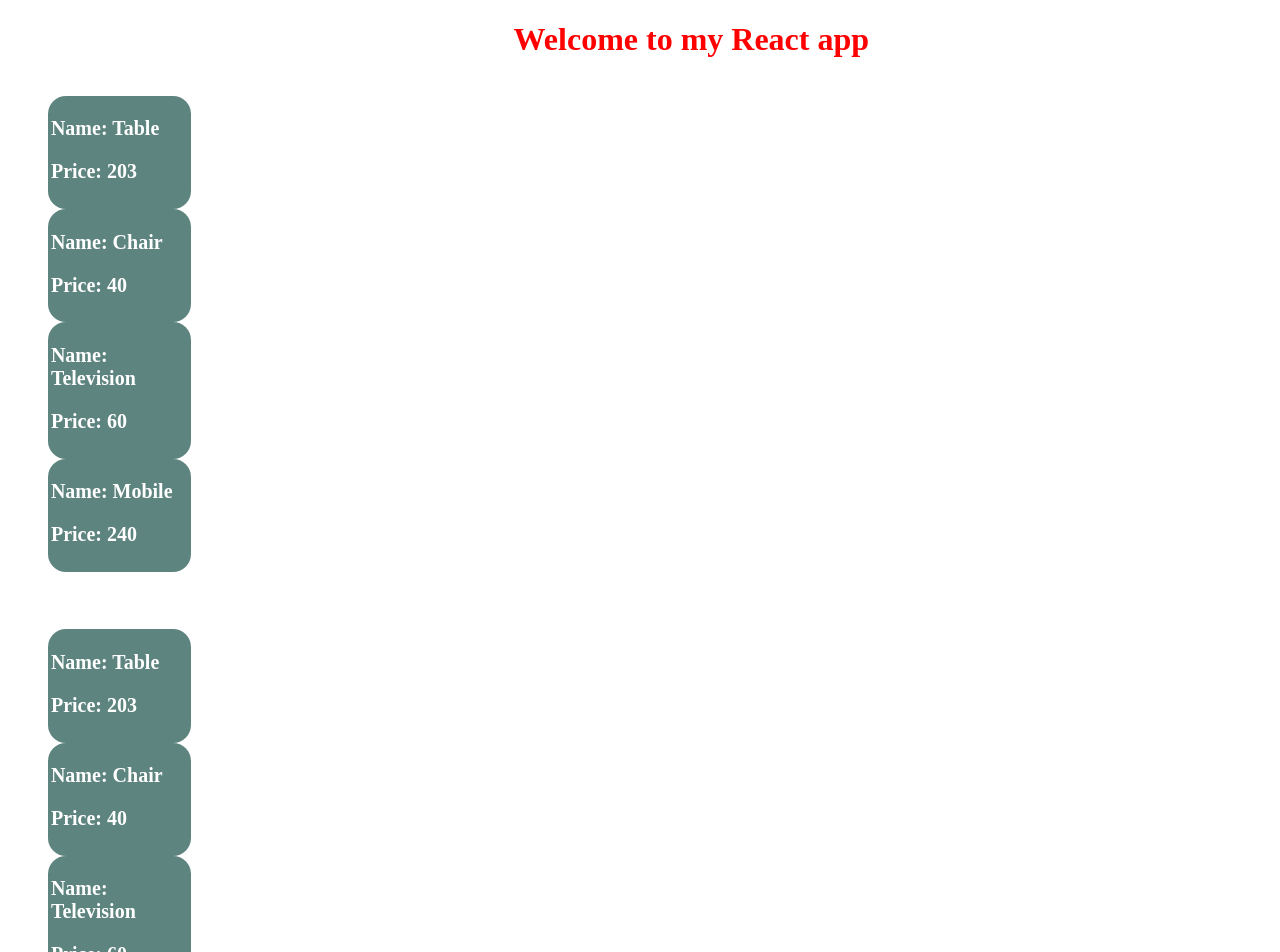
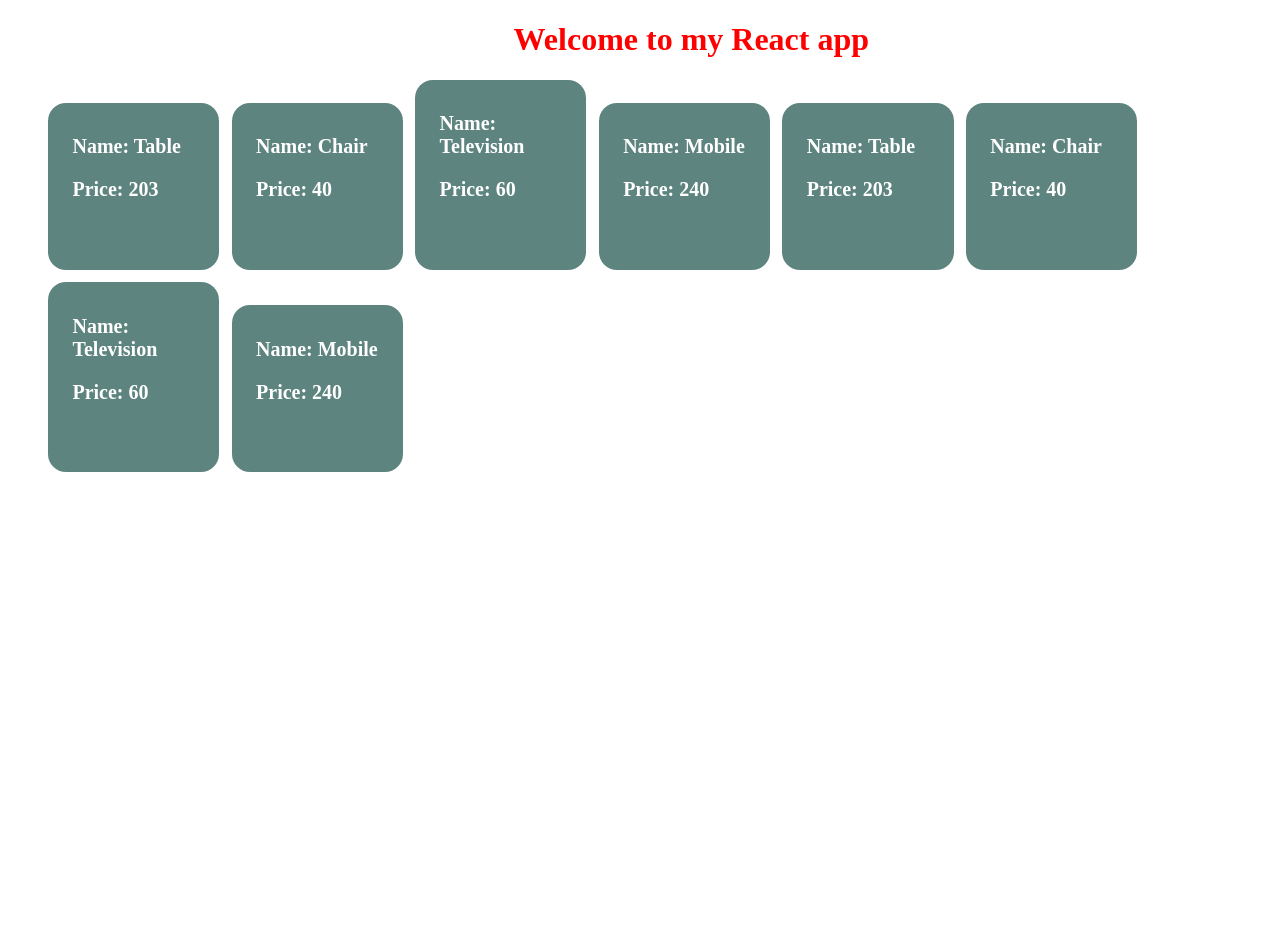
Before and after one commit to kunaal-gupta/React-Shopping-Cart, a React (Vite) app: page / in a window 1280 px wide. Shown: the top 952 px of the page. After the commit the page ends 800 px from the top, so only its background shows below. Built offline with nearby package versions, Linux system fonts and the light colour scheme.

Commit message:
adjusted positions of product

```diff
--- a/src/App.jsx
+++ b/src/App.jsx
@@ -1,21 +1,23 @@
 import './Style.css'
 
 const Product = [
-  {id: 0, name: 'Table', Price: 203, src: ''},
-  {id: 0, name: 'Chair', Price: 40, src: ''},
-  {id: 0, name: 'Television', Price: 60, src: ''},
-  {id: 0, name: 'Mobile', Price: 240, src: '' }
-  ];
-
-
+  { id: 0, name: 'Table', Price: 203, src: '' },
+  { id: 1, name: 'Chair', Price: 40, src: '' },
+  { id: 2, name: 'Television', Price: 60, src: '' },
+  { id: 3, name: 'Mobile', Price: 240, src: '' },
+  { id: 4, name: 'Table', Price: 203, src: '' },
+  { id: 5, name: 'Chair', Price: 40, src: '' },
+  { id: 6, name: 'Television', Price: 60, src: '' },
+  { id: 7, name: 'Mobile', Price: 240, src: '' }
+];
 
 
 
 export function Boxes() {
   const Inventory = Product.map(Val =>
-    <li className='box' key={Val.id}>
+    <li className='box' key={Val.id} style={{display: 'inline-block', marginBottom: '1%'}}>
       <p>Name: {Val.name} </p>
-      <p>Price: { Val.Price} </p>
+      <p>Price: {Val.Price} </p>
     </li>
   );
 
@@ -25,9 +27,8 @@ export function Boxes() {
 
 export function BoxesList() {
   return (
-    <div style={{ display: 'flex', marginBottom: '2%' }}>
+    <div style={{marginBottom: '1%' }}>
       <Boxes />
-
     </div>
   )
 }
@@ -38,8 +39,6 @@ export function MyButton() {
     <div>
       <h1 className="Heading"> Welcome to my React app </h1>
       <BoxesList />
-      <BoxesList />
-      <BoxesList />
     </div>
   );
 }
--- a/src/Style.css
+++ b/src/Style.css
@@ -8,9 +8,10 @@
     background-color: rgb(93, 132, 126);
     font-weight: 900;
     padding: 1% 2% 4% 2%;
-    margin-right: 2%;
+    margin-right: 1%;
     flex: 1%;
     font-size: 20px;
+    width: 10%;
 
     color: rgb(255, 255, 255);
     border-radius: 18px;
```
